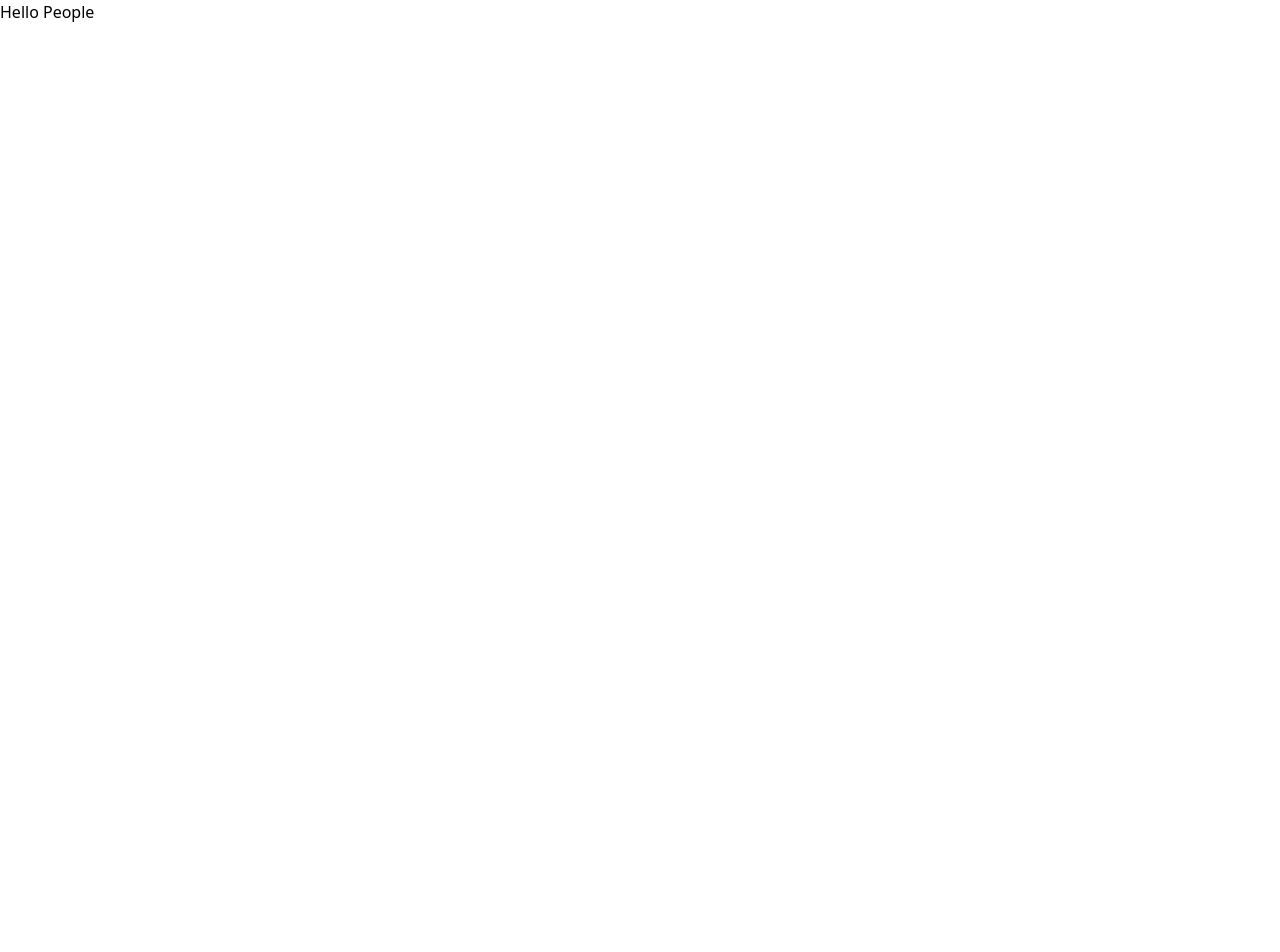
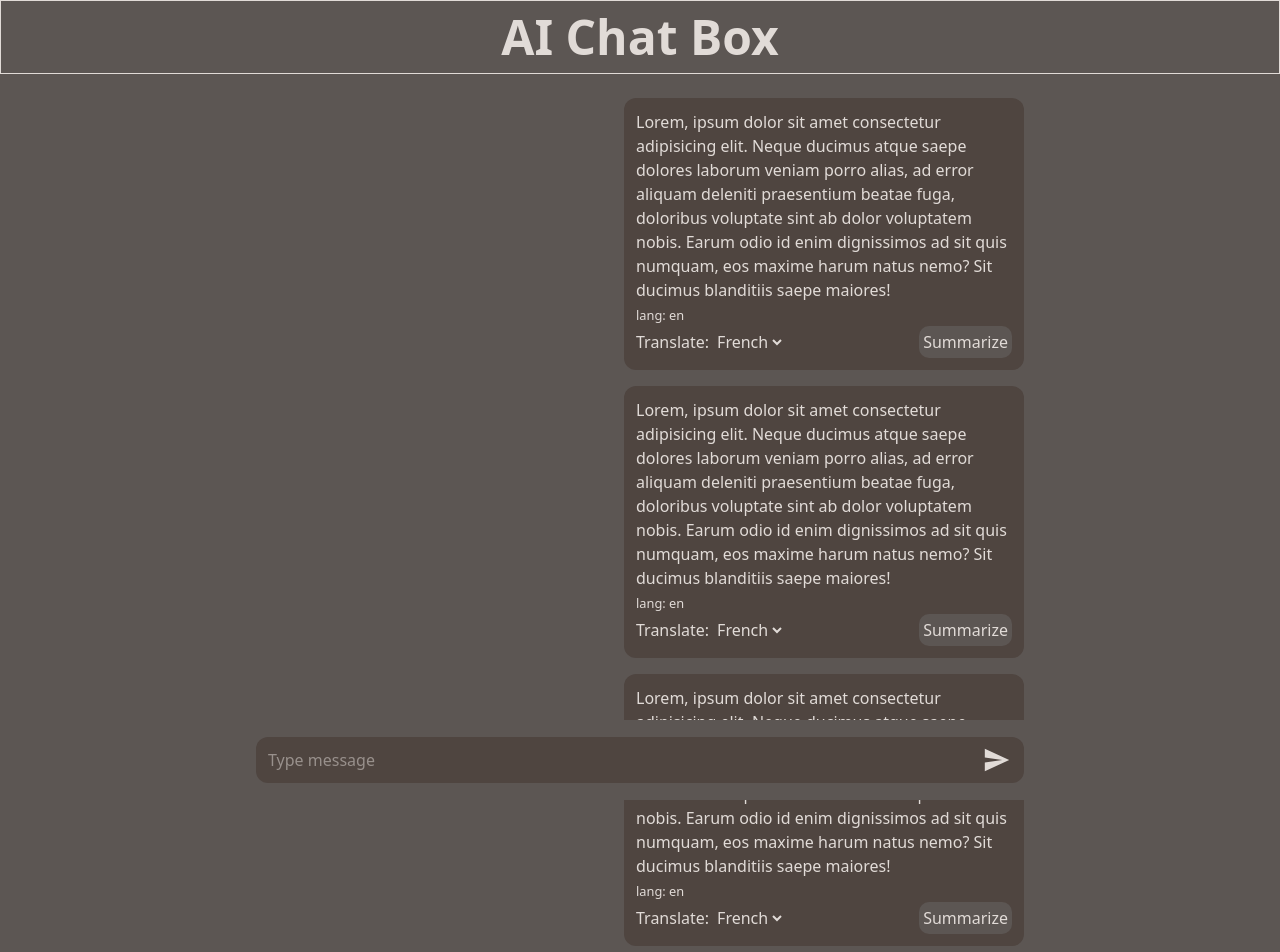
Before and after one commit to Jeffreyai7/hngx-stage3-ai-textprocessor, a React (Vite) app: page / in a window 1280 px wide. Shown: the top 952 px of the page. Before the commit the page ends 800 px from the top, so only its background shows below. Built offline with nearby package versions, Linux system fonts and the light colour scheme.

Commit message:
finishstructure and styling

```diff
--- a/package.json
+++ b/package.json
@@ -11,8 +11,12 @@
   },
   "dependencies": {
     "@tailwindcss/vite": "^4.0.6",
+    "clsx": "^2.1.1",
+    "framer-motion": "^12.4.4",
     "react": "^19.0.0",
     "react-dom": "^19.0.0",
+    "react-icons": "^5.4.0",
+    "tailwind-merge": "^3.0.1",
     "tailwindcss": "^4.0.6"
   },
   "devDependencies": {
--- a/src/App.css
+++ b/src/App.css
@@ -0,0 +1,10 @@
+:root{
+    --primaryColor: #5c5653;
+    --secondaryColor: #4f4540;
+    --textColor: #e1dbd7;
+    --borderColor: #e1dbd7;
+}
+
+body{
+    background-color: var(--primaryColor)
+}
--- a/src/App.tsx
+++ b/src/App.tsx
@@ -1,7 +1,14 @@
 import "./App.css";
+import Header from "./components/Header";
+import Main from "./components/Main";
 
 function App() {
-  return <h1> Hello People</h1>;
+  return (
+    <>
+      <Header />
+      <Main />
+    </>
+  );
 }
 
 export default App;
--- /dev/null
+++ b/src/components/Button.tsx
@@ -0,0 +1,20 @@
+import cn from "../lib/utils";
+
+interface ButtonProps {
+  children: React.ReactNode;
+  className?: string;
+  onClick?: () => void;
+  type?: "button" | "submit" | "reset";
+}
+
+const Button = ({ children, className, onClick, type }: ButtonProps) => {
+  return (
+    <>
+      <button className={cn(className)} onClick={onClick} type={type}>
+        {children}
+      </button>
+    </>
+  );
+};
+
+export default Button;
--- /dev/null
+++ b/src/components/Header.tsx
@@ -0,0 +1,9 @@
+function Header() {
+  return (
+    <header className="text-[32px] text-(--textColor) text-center font-bold md:text-[48px] bg-(--primaryColor) sticky left-0 right-0 top-0 w-full mb-[1.5rem] border border-(--borderColor)   ">
+      AI Chat Box
+    </header>
+  );
+}
+
+export default Header;
--- /dev/null
+++ b/src/components/Main.tsx
@@ -0,0 +1,114 @@
+import { IoMdSend } from "react-icons/io";
+import Button from "./Button";
+
+const Main = () => {
+  return (
+    <main>
+      <div className="flex flex-col gap-4 items-end  w-[18.5rem] overflow-y-auto mb-[5rem] md:h-[900px] md:mb-[2rem] md:w-[80%] md:max-w-[768px] mx-auto">
+        <div className="text-(--textColor) w-[15rem] md:w-[25rem] bg-(--secondaryColor)  rounded-[12px] p-3">
+          <p>
+            Lorem, ipsum dolor sit amet consectetur adipisicing elit. Neque
+            ducimus atque saepe dolores laborum veniam porro alias, ad error
+            aliquam deleniti praesentium beatae fuga, doloribus voluptate sint
+            ab dolor voluptatem nobis. Earum odio id enim dignissimos ad sit
+            quis numquam, eos maxime harum natus nemo? Sit ducimus blanditiis
+            saepe maiores!
+          </p>
+          <small>lang: en</small>
+          <div className="flex justify-between">
+            <div className="flex items-center gap-1">
+              <label className="block" htmlFor="language">
+                Translate:
+              </label>
+              <select className="block" id="language" name="language">
+                <option value="French">French</option>
+                <option value="French">French</option>
+                <option value="French">French</option>
+                <option value="French">French</option>
+                <option value="French">French</option>
+                <option value="French">French</option>
+                <option value="French">French</option>
+              </select>
+            </div>
+            <Button className="block cursor-pointer bg-(--primaryColor) p-1 rounded-[10px]">
+              Summarize
+            </Button>
+          </div>
+        </div>
+        <div className="text-(--textColor) w-[12.5rem] md:w-[25rem] bg-(--secondaryColor)  rounded-[12px] p-3">
+          <p>
+            Lorem, ipsum dolor sit amet consectetur adipisicing elit. Neque
+            ducimus atque saepe dolores laborum veniam porro alias, ad error
+            aliquam deleniti praesentium beatae fuga, doloribus voluptate sint
+            ab dolor voluptatem nobis. Earum odio id enim dignissimos ad sit
+            quis numquam, eos maxime harum natus nemo? Sit ducimus blanditiis
+            saepe maiores!
+          </p>
+          <small>lang: en</small>
+          <div className="flex justify-between">
+            <div className="flex items-center gap-1">
+              <label className="block" htmlFor="language">
+                Translate:
+              </label>
+              <select className="block" id="language" name="language">
+                <option value="French">French</option>
+                <option value="French">French</option>
+                <option value="French">French</option>
+                <option value="French">French</option>
+                <option value="French">French</option>
+                <option value="French">French</option>
+                <option value="French">French</option>
+              </select>
+            </div>
+            <Button className="block cursor-pointer bg-(--primaryColor) p-1 rounded-[10px]">
+              Summarize
+            </Button>
+          </div>
+        </div>
+        <div className="text-(--textColor) w-[12.5rem] md:w-[25rem] bg-(--secondaryColor)  rounded-[12px] p-3">
+          <p>
+            Lorem, ipsum dolor sit amet consectetur adipisicing elit. Neque
+            ducimus atque saepe dolores laborum veniam porro alias, ad error
+            aliquam deleniti praesentium beatae fuga, doloribus voluptate sint
+            ab dolor voluptatem nobis. Earum odio id enim dignissimos ad sit
+            quis numquam, eos maxime harum natus nemo? Sit ducimus blanditiis
+            saepe maiores!
+          </p>
+          <small>lang: en</small>
+          <div className="flex justify-between">
+            <div className="flex items-center gap-1">
+              <label className="block" htmlFor="language">
+                Translate:
+              </label>
+              <select className="block" id="language" name="language">
+                <option value="French">French</option>
+                <option value="French">French</option>
+                <option value="French">French</option>
+                <option value="French">French</option>
+                <option value="French">French</option>
+                <option value="French">French</option>
+                <option value="French">French</option>
+              </select>
+            </div>
+            <Button className="block cursor-pointer bg-(--primaryColor) p-1 rounded-[10px]">
+              Summarize
+            </Button>
+          </div>
+        </div>
+      </div>
+      <form className="fixed bottom-0 left-0 w-full h-[5rem] grid place-content-center bg-(--primaryColor)">
+        <div className="flex items-center w-[18.5rem] md:w-[768px]  mx-auto rounded-[12px] text-(--textColor) bg-(--secondaryColor) p-1">
+          <input
+            className="block w-[95%] h-[100%] outline-none p-2"
+            placeholder="Type message"
+          ></input>
+          <div className="">
+            <IoMdSend size={30} className="" />
+          </div>
+        </div>
+      </form>
+    </main>
+  );
+};
+
+export default Main;
--- /dev/null
+++ b/src/lib/utils.ts
@@ -0,0 +1,10 @@
+import { clsx } from "clsx";
+import { twMerge } from "tailwind-merge";
+
+
+function cn(...inputs: any) {
+  return twMerge(clsx(inputs));
+}
+
+
+export default cn
```
Also changed, not shown: 1 other file (tests, documents, lock files or other folders).
